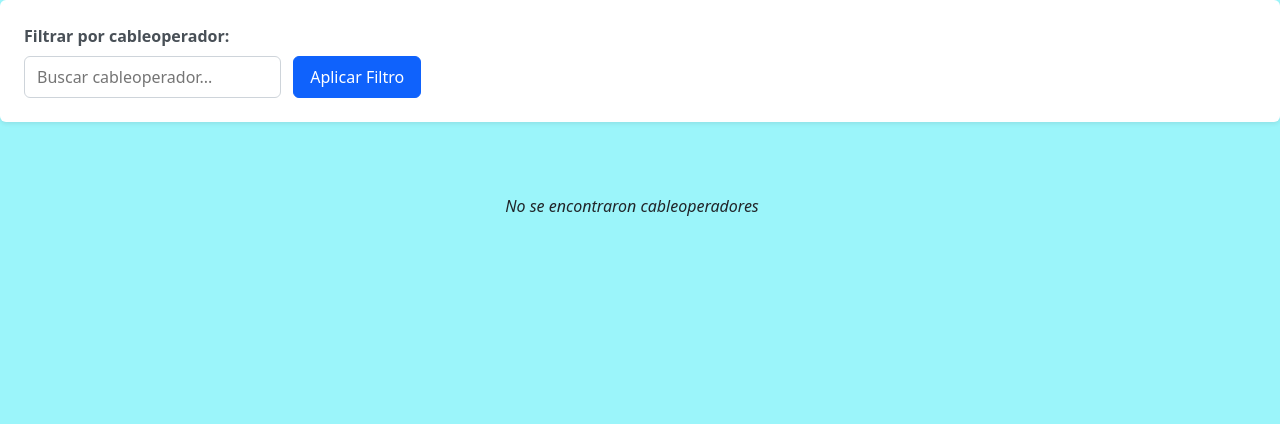
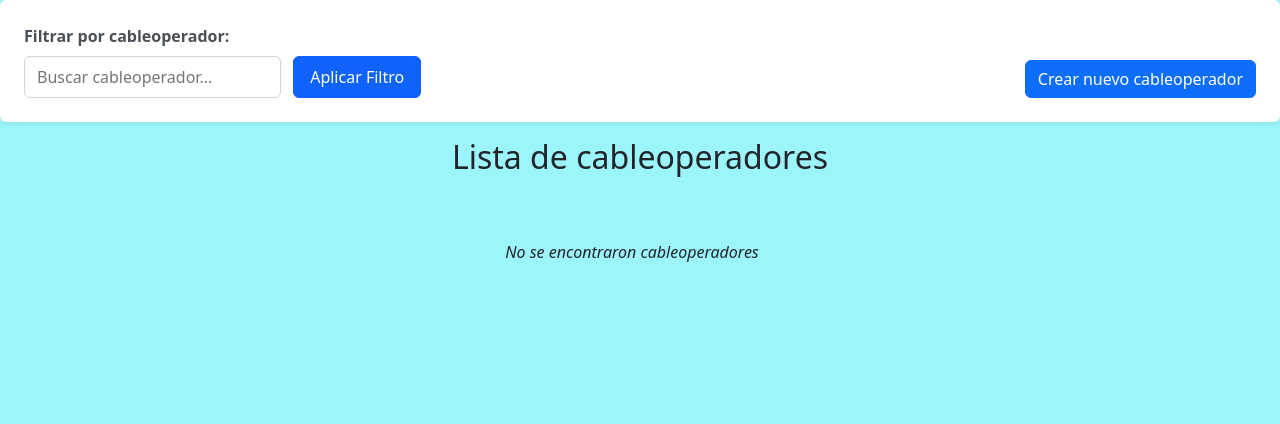
Before and after one commit to Adrian04g/Air-e_app, a Django app: page /index/PRST/ in a window 1280 px wide. Shown: the part 65-489 px from the top of the page. Run offline with Django 5.2, Linux system fonts and the light colour scheme; data that the repository does not hold is empty; parts of the project's set-up code (start-up, migrations or seed data) failed here and were passed over.

Commit message:
incuido cableoperador

```diff
--- a/INF_CE/INF_CE/templates/indexapp/CableoperadoresForm.html
+++ b/INF_CE/INF_CE/templates/indexapp/CableoperadoresForm.html
@@ -27,5 +27,6 @@
         </center>
     </form>
 </div>
+<center><button type="submit" class="btn btn-primary"><a class="text-white" href="{% url 'indexapp:lista_cableoperadores' %}">Volver a lista de cable operadores</a></button></center>
 <div class="col-6"></div>
 {% endblock %}
--- a/INF_CE/INF_CE/templates/indexapp/cableoperadorList.html
+++ b/INF_CE/INF_CE/templates/indexapp/cableoperadorList.html
@@ -28,10 +28,16 @@
                     value="{{ request.GET.cableoperadorf|default:'' }}">
             <button type="submit" class="filter-btn">Aplicar Filtro</button>
         </div>
+        <a href="{% url 'indexapp:crear_cableoperador' %}" class="btn btn-primary">Crear nuevo cableoperador</a>
     </form>
+    <div>
+    </div>
 </div>
 <!-- Vista de tabla para desktop -->
 <div class="row">
+    <div>
+        <h2 class="text-center">Lista de cableoperadores</h2>
+    </div>
     <div class="row g-3"> {% for object in object_list %}
        <div class="col-lg-6">
             <div class="card mb-3 shadow-sm">
```
